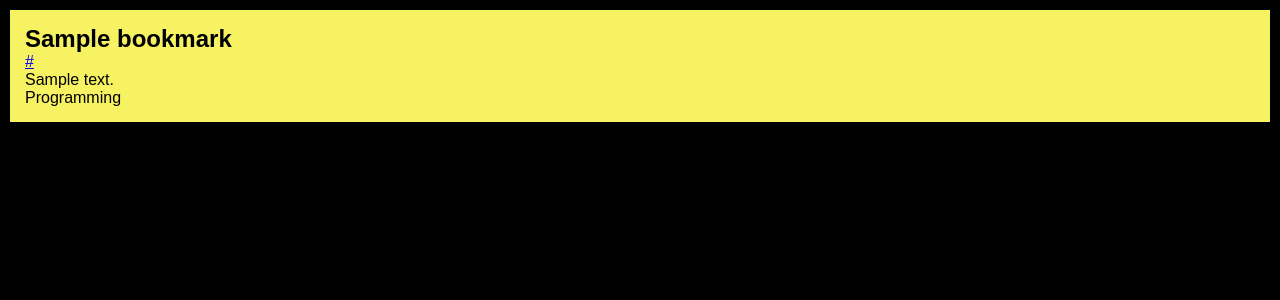
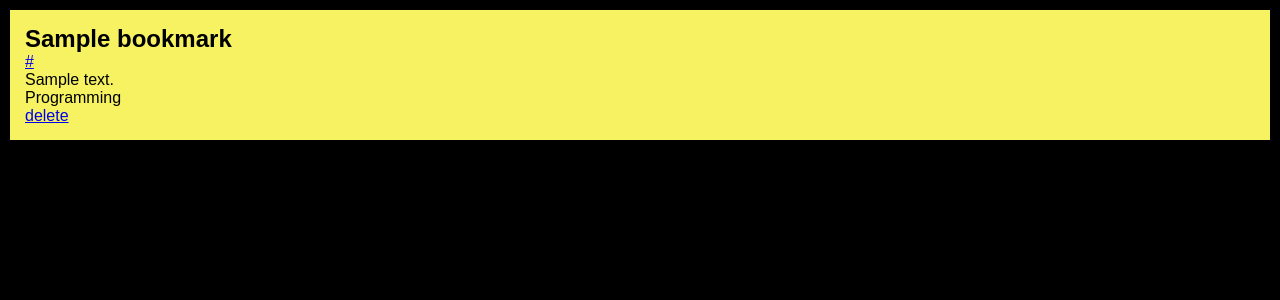
Before and after one commit to prodtijua/localnotes, a Django app: page / in a window 1280 px wide. Shown: the part 50-350 px from the top of the page. Run offline with Django 5.2, Linux system fonts and the light colour scheme; data comes from the database, SQL or seed files in the repository; both versions use the stored data as it was after the commit; tables that the repository leaves empty hold one stand-in row (values such as "Sample post").

Commit message:
added ability to delete bookmarks

```diff
--- a/core/templates/index.html
+++ b/core/templates/index.html
@@ -10,6 +10,7 @@
                         <a href="{{bookmark.url}}">{{bookmark.url}}</a>
                         <p>{{bookmark.description}}</p>
                         <p>{{bookmark.category}}</p>
+                        <a href= "{% url 'delnote' bookmark.id %}">delete</a>
                 </div>
         {% endfor %}
 {% endblock %}
--- a/core/views.py
+++ b/core/views.py
@@ -18,3 +18,8 @@ def add(request):
     return render(request, 'add.html', {
             "categories": Category.objects.all()
         })
+
+def del_note(request, note_id):
+    note = Bookmark.objects.get(id = note_id)
+    note.delete()
+    return redirect('main')
--- a/notes/urls.py
+++ b/notes/urls.py
@@ -21,5 +21,6 @@ from core.views import *
 urlpatterns = [
     path('admin/', admin.site.urls),
     path('', index, name = 'main'),
-    path('add/', add)
+    path('add/', add),
+    path('delete/<int:note_id>', del_note, name = 'delnote')
 ]
```
Also changed, not shown: db.sqlite3.
